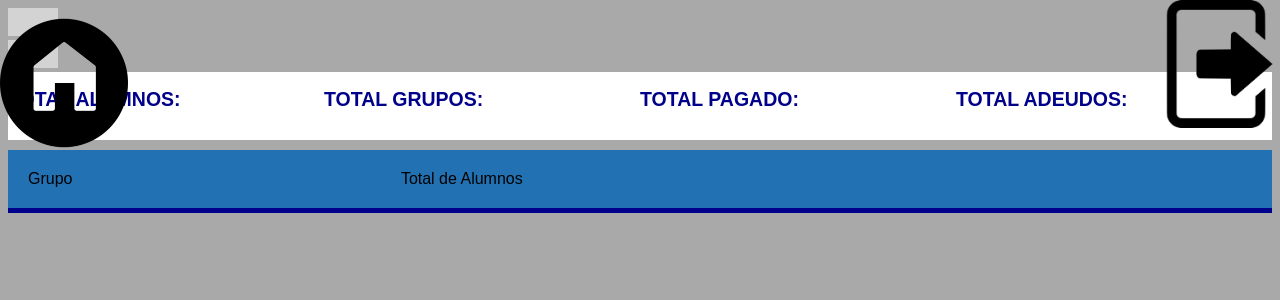
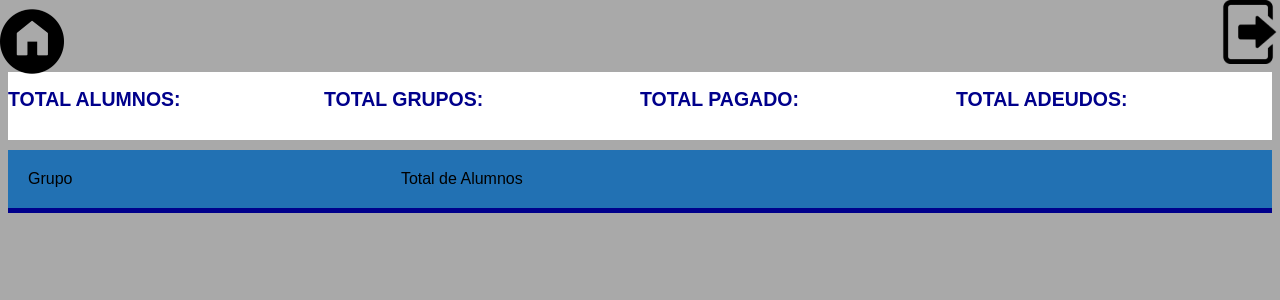
Before and after one commit to Rodolfohp96/CFCA, a Flask app: template templates/index.html in a window 1280 px wide. Shown: the top 300 px of the page. Run offline with Flask 2, Linux system fonts and the light colour scheme; the template is opened without the code that fills it, so the values that code supplies are empty; some libraries are stand-ins or nearby versions.

Commit message:
Update styles.css

```diff
--- a/static/css/styles.css
+++ b/static/css/styles.css
@@ -81,17 +81,17 @@ a:hover, a:active {
     width: 80px;
 }
 #alayout{
-    background-color: lightgray;
+    background-color: darkgray;
 }
 
 #iniciopng{
-width: 10%;
+width: 5%;
 position: absolute;
 left: 0;
 top: 0;
 }
 #logoutpng{
-width: 10%;
+width: 5%;
 position: absolute;
 right: 0;
 top: 0;
```
